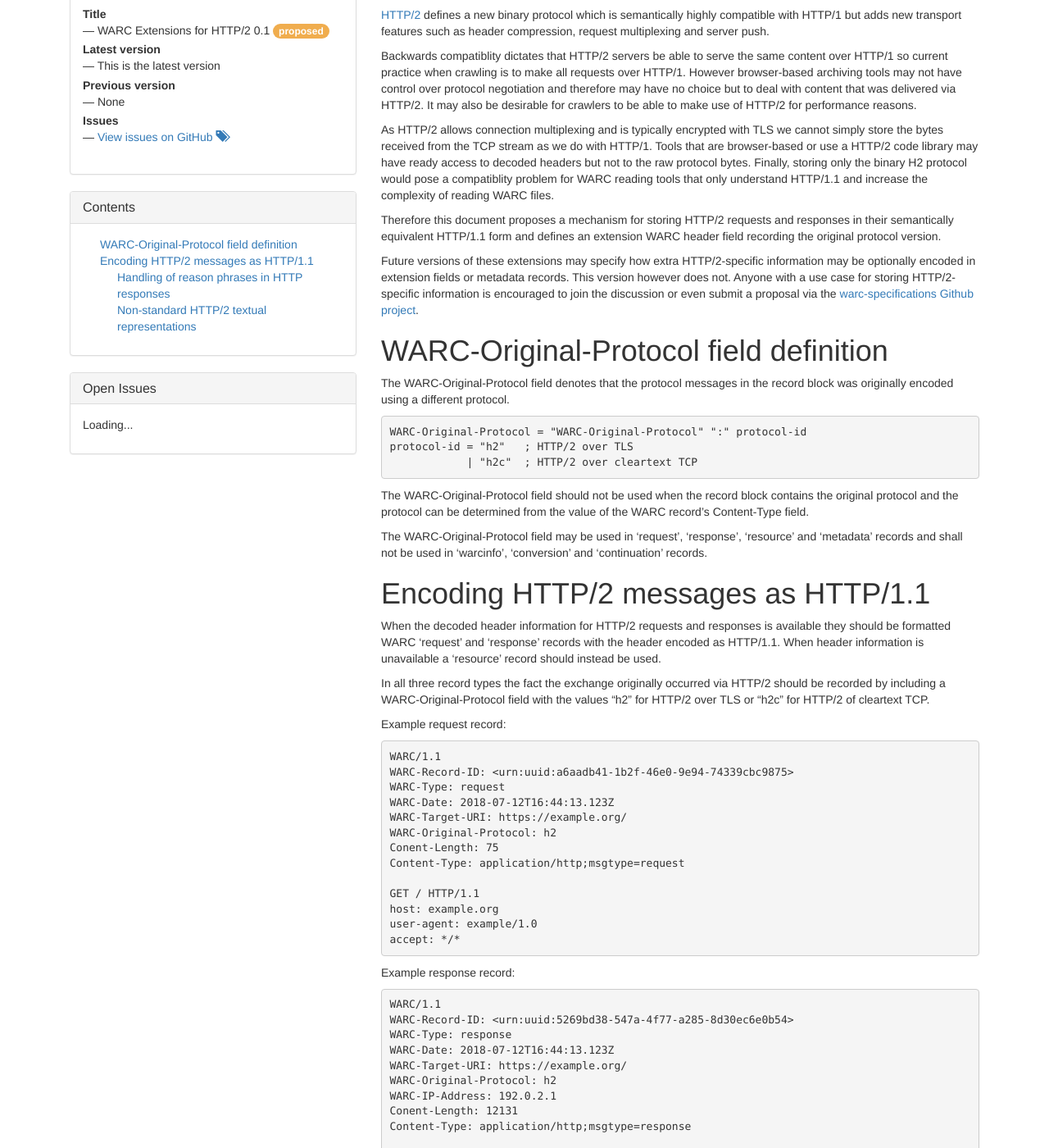
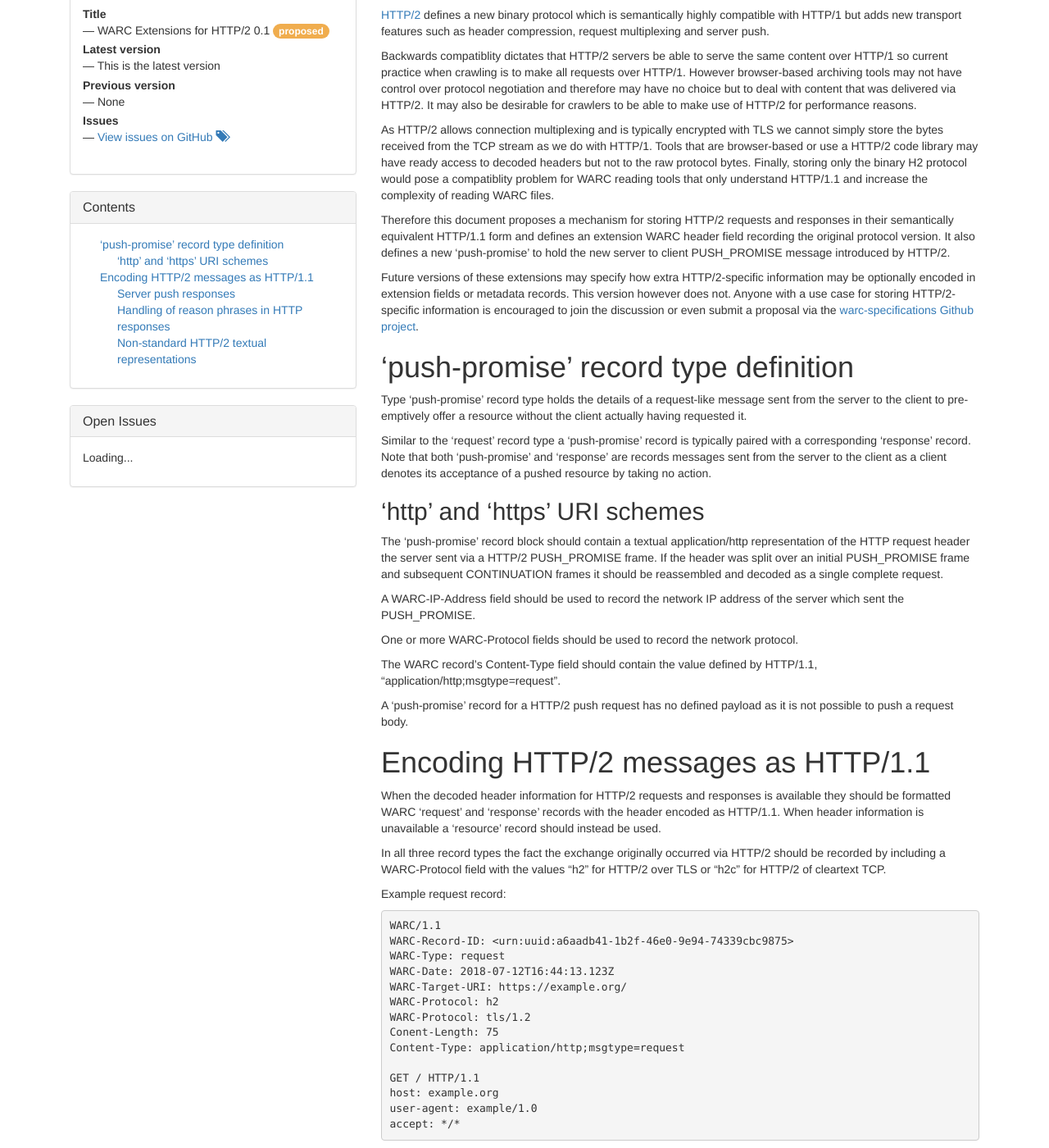
Before and after one commit to iipc/warc-specifications, a Jekyll site: the page built from specifications/warc-http2/index.md, in a window 1280 px wide and 1400 px high, scrolled down 196 px. Shown: the whole window at 82% size. Built offline with Jekyll 4.4.1, drawn with Linux system fonts in a browser that asks for light colours; nearby versions of some CDN libraries; some of the changed text lies outside the part shown.

Commit message:
Remove WARC-Original-Protocol and start drafting push-promise

```diff
--- a/specifications/warc-http2/index.md
+++ b/specifications/warc-http2/index.md
@@ -29,7 +29,9 @@ of reading WARC files.
 
 Therefore this document proposes a mechanism for storing HTTP/2 requests and
 responses in their semantically equivalent HTTP/1.1 form and defines an
-extension WARC header field recording the original protocol version.
+extension WARC header field recording the original protocol version. It also
+defines a new 'push-promise' to hold the new server to client PUSH\_PROMISE
+message introduced by HTTP/2.
 
 Future versions of these extensions may specify how extra HTTP/2-specific
 information may be optionally encoded in extension fields or metadata records.
@@ -39,22 +41,35 @@ a proposal via the [warc-specifications Github project].
 
 [warc-specifications Github project]: https://github.com/iipc/warc-specifications
 
-# WARC-Original-Protocol field definition
+# 'push-promise' record type definition
 
-The WARC-Original-Protocol field denotes that the protocol messages in the
-record block was originally encoded using a different protocol.
+Type 'push-promise' record type holds the details of a request-like message
+sent from the server to the client to pre-emptively offer a resource without
+the client actually having requested it.
 
-    WARC-Original-Protocol = "WARC-Original-Protocol" ":" protocol-id
-    protocol-id = "h2"   ; HTTP/2 over TLS
-                | "h2c"  ; HTTP/2 over cleartext TCP
+Similar to the 'request' record type a 'push-promise' record is typically paired
+with a corresponding 'response' record. Note that both 'push-promise' and
+'response' are records messages sent from the server to the client as a client
+denotes its acceptance of a pushed resource by taking no action.
 
-The WARC-Original-Protocol field should not be used when the record block
-contains the original protocol and the protocol can be determined from the
-value of the WARC record's Content-Type field.
+## 'http' and 'https' URI schemes
 
-The WARC-Original-Protocol field may be used in 'request', 'response',
-'resource' and 'metadata' records and shall not be used in 'warcinfo',
-'conversion' and 'continuation' records.
+The 'push-promise' record block should contain a textual application/http
+representation of the HTTP request header the server sent via a HTTP/2
+PUSH\_PROMISE frame. If the header was split over an initial PUSH\_PROMISE
+frame and subsequent CONTINUATION frames it should be reassembled and decoded
+as a single complete request.
+
+A WARC-IP-Address field should be used to record the network IP address of
+the server which sent the PUSH\_PROMISE.
+
+One or more WARC-Protocol fields should be used to record the network protocol.
+
+The WARC record's Content-Type field should contain the value defined by
+HTTP/1.1, "application/http;msgtype=request".
+
+A 'push-promise' record for a HTTP/2 push request has no defined payload as
+it is not possible to push a request body.
 
 # Encoding HTTP/2 messages as HTTP/1.1
 
@@ -64,7 +79,7 @@ with the header encoded as HTTP/1.1. When header information is unavailable a
 'resource' record should instead be used.
 
 In all three record types the fact the exchange originally occurred via HTTP/2
-should be recorded by including a WARC-Original-Protocol field with the values
+should be recorded by including a WARC-Protocol field with the values
 "h2" for HTTP/2 over TLS or "h2c" for HTTP/2 of cleartext TCP.
 
 Example request record:
@@ -74,7 +89,8 @@ Example request record:
     WARC-Type: request
     WARC-Date: 2018-07-12T16:44:13.123Z
     WARC-Target-URI: https://example.org/
-    WARC-Original-Protocol: h2
+    WARC-Protocol: h2
+    WARC-Protocol: tls/1.2
     Conent-Length: 75
     Content-Type: application/http;msgtype=request
 
@@ -90,7 +106,8 @@ Example response record:
     WARC-Type: response
     WARC-Date: 2018-07-12T16:44:13.123Z
     WARC-Target-URI: https://example.org/
-    WARC-Original-Protocol: h2
+    WARC-Protocol: h2
+    WARC-Protocol: tls/1.2
     WARC-IP-Address: 192.0.2.1
     Conent-Length: 12131
     Content-Type: application/http;msgtype=response
@@ -112,11 +129,16 @@ Example resource record:
     WARC-Type: resource
     WARC-Date: 2018-07-12T16:44:13.123Z
     WARC-Target-URI: https://example.org/
-    WARC-Original-Protocol: h2
+    WARC-Protocol: h2
     Content-Length: 12131
     Content-Type: text/html;charset=UTF-8
 
     [text/html payload follows]
+
+## Server push responses
+
+Via the server push mechanism a HTTP/2 server may return extra responses for
+resources that were not actually requested by the client.
 
 ## Handling of reason phrases in HTTP responses
 
@@ -142,6 +164,6 @@ This is not a valid HTTP message and for interoperability programs writing
 WARC files must not write records like this. Programs translating WARC/2
 messages to HTTP/1.1 should write messages which obey grammar defined in
 [RFC 7230]. The original protocol version should instead be indicated using the
-WARC-Original-Protocol field defined above.
+WARC-Protocol field defined in [warc-specifications#42](https://github.com/iipc/warc-specifications/issues/42).
 
 [RFC 7230]: https://tools.ietf.org/html/rfc7230
```
